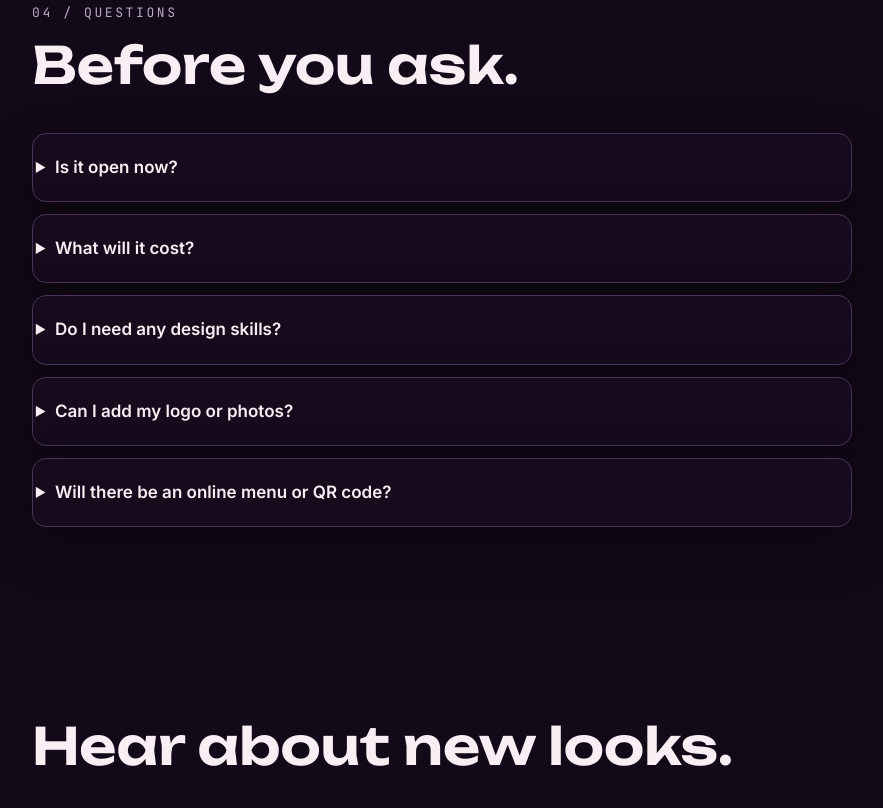
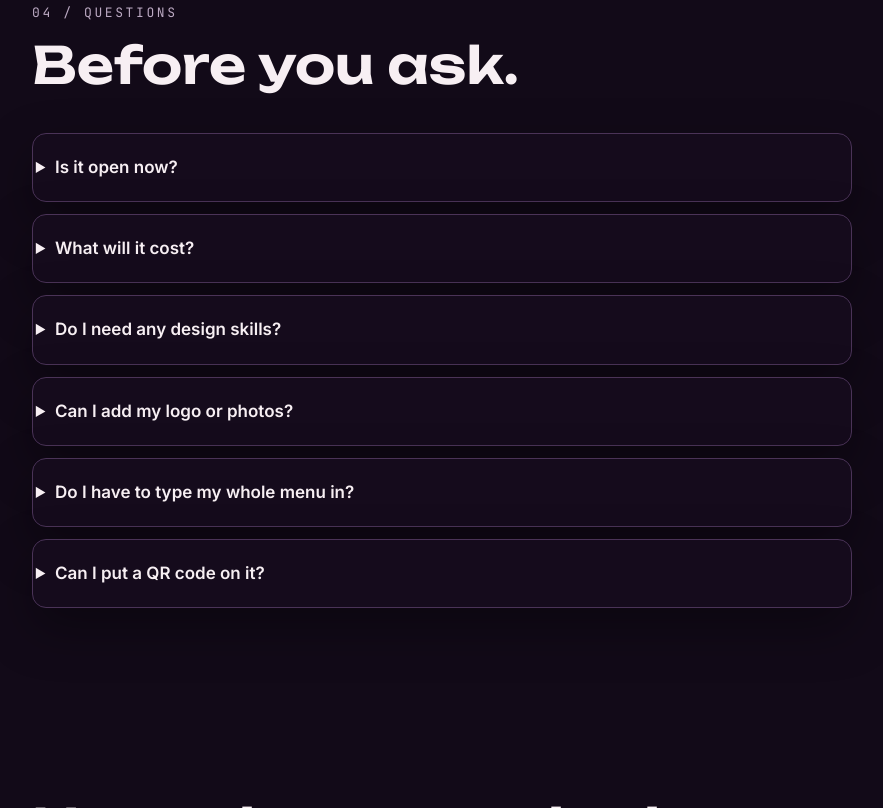
Before and after one commit to edlerk98/sogilex-site, a plain HTML site: page menus/index.html in a window 1280 px wide. Shown: the part 2841-3649 px from the top of the page, without its empty margins (32-915 px from the left). Drawn offline with Linux system fonts and the light colour scheme; animation ran at ten frames a second.

Commit message:
Menus page: photo import and QR code in FAQ and steps; PROGRESS
Co-Authored-By: Claude Opus 5.5 <noreply@anthropic.com>
Claude-Session: https://claude.ai/code/session_016jmBgLDZXjJSamsmNxZuBp

```diff
--- a/menus/index.html
+++ b/menus/index.html
@@ -99,7 +99,7 @@
           <h2 class="h2" id="how-title">Three steps, about ten minutes.</h2>
         </div>
         <ol class="steps">
-          <li class="panel"><h3>Type your menu</h3><p>Sections, dishes, prices, sizes and dietary tags, in a simple form.</p></li>
+          <li class="panel"><h3>Snap or type your menu</h3><p>Take a photo of your current menu and it fills itself in, or type sections, dishes, prices, sizes and dietary tags into a simple form.</p></li>
           <li class="panel"><h3>Pick a look</h3><p>Five font pairings, ten colour palettes, three layouts and your own logo. Every combination is designed to look good, and Sogilex fits it to the page.</p></li>
           <li class="panel"><h3>Print it</h3><p>Save as a PDF and print it anywhere, in colour or black and white. Come back and change anything, any time.</p></li>
         </ol>
@@ -132,7 +132,8 @@
           <details class="panel"><summary>What will it cost?</summary><p>It will be free during the beta. We'll announce pricing before the beta ends, and nothing will be charged without you choosing a plan.</p></details>
           <details class="panel"><summary>Do I need any design skills?</summary><p>No. If you can type your dishes and prices, you can make the menu.</p></details>
           <details class="panel"><summary>Can I add my logo or photos?</summary><p>Your logo, yes: add it once and it appears at the top of your menu, with a colour palette taken from it. Photos aren't supported yet. Menus are designed with type, space and colour, which is also what makes them print well.</p></details>
-          <details class="panel"><summary>Will there be an online menu or QR code?</summary><p>We're considering it. If you need one, say so when you join the waitlist by emailing hello@sogilex.com. It helps us decide.</p></details>
+          <details class="panel"><summary>Do I have to type my whole menu in?</summary><p>No. Take a photo of your current menu (or upload a PDF) and Sogilex fills in your dishes, prices and details. Every price it reads is highlighted until you've checked it against your menu, and anything it can't read clearly is marked for you to fill in, never guessed. The photos aren't kept.</p></details>
+          <details class="panel"><summary>Can I put a QR code on it?</summary><p>Yes. Type any web address (your website, online ordering, reviews or Instagram) and a short line like "Scan to order online", and the code prints at the bottom of your menu. An online version of the menu itself is next.</p></details>
         </div>
       </div>
     </section>
```
Also changed, not shown: 1 other file.
